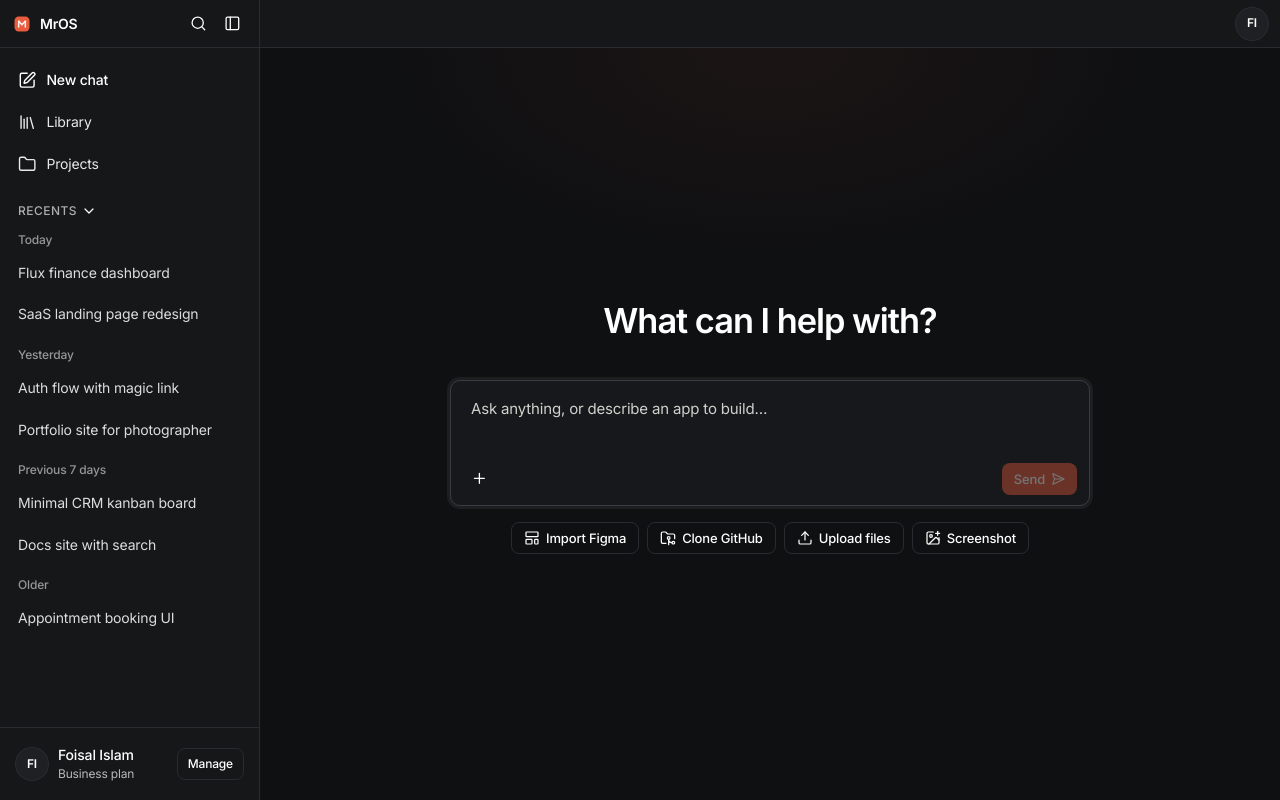
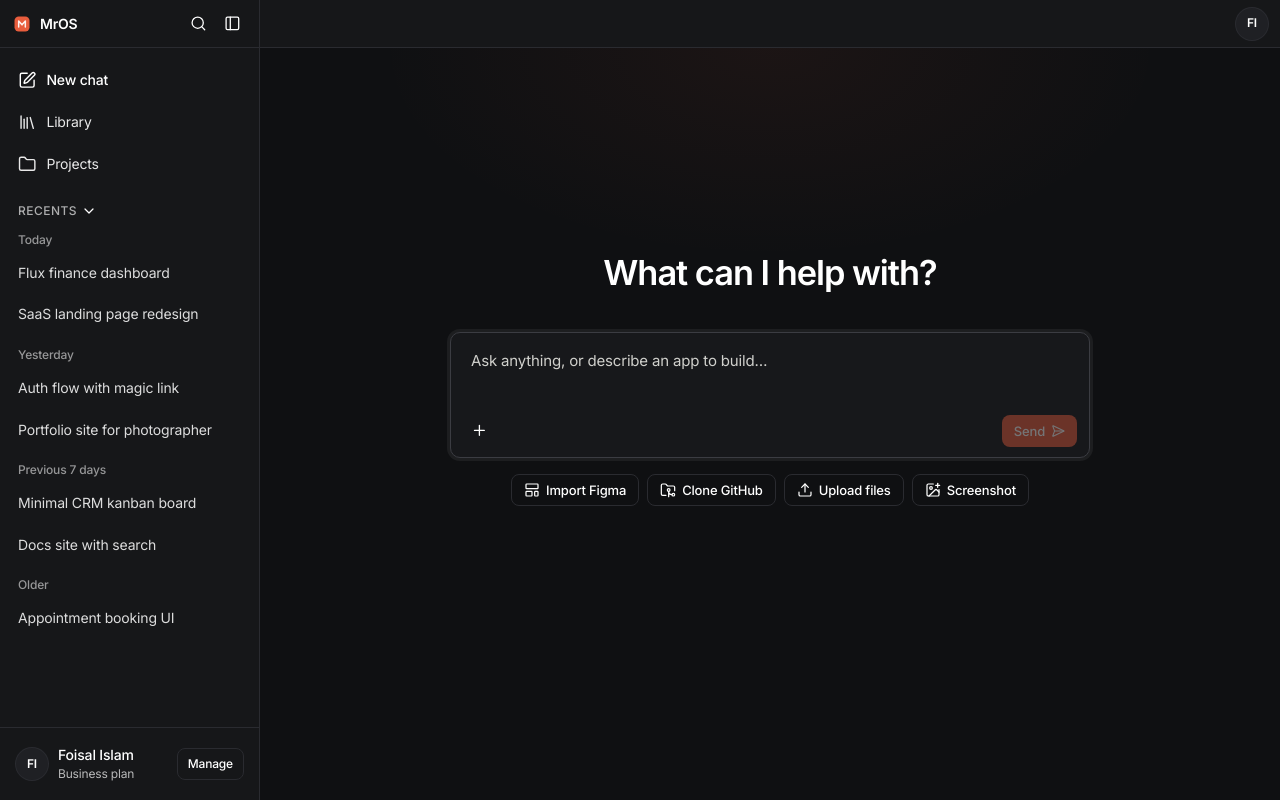
Before and after one commit to foisalislambd/MrOS, a Next.js app in the folder apps/web/: page / in a window 1280 px wide. Built offline with nearby package versions, Linux system fonts and the light colour scheme.

Commit message:
Adjust layout in ChatHome component; modify padding and translation for improved visual alignment and user experience. Enhance main content area to better accommodate user interaction.

```diff
--- a/apps/web/src/components/chat/ChatHome.tsx
+++ b/apps/web/src/components/chat/ChatHome.tsx
@@ -135,10 +135,10 @@ export function ChatHome() {
             </div>
           </header>
 
-          <main className="relative flex min-h-0 flex-1 flex-col items-center justify-center overflow-y-auto px-4 py-10 sm:px-6">
+          <main className="relative flex min-h-0 flex-1 flex-col items-center justify-center overflow-y-auto px-4 pt-4 pb-16 sm:px-6">
             <div className="accent-wash pointer-events-none absolute inset-0" />
 
-            <div className="relative w-full max-w-[640px]">
+            <div className="relative w-full max-w-[640px] -translate-y-6">
               <div className="mb-8 flex flex-col items-center text-center">
                 <h1 className="text-[1.9rem] font-semibold tracking-[-0.03em] text-white sm:text-[2.15rem]">
                   What can I help with?
```
